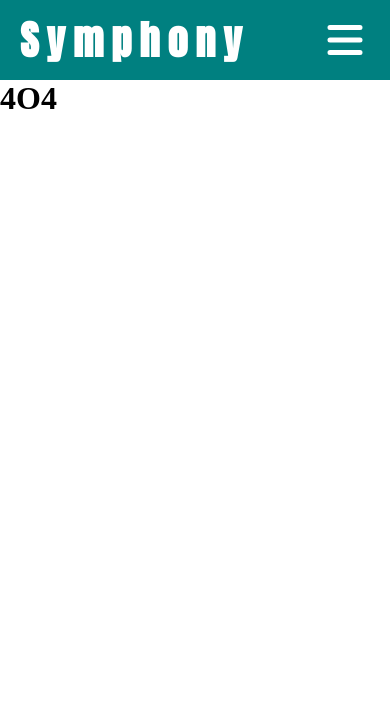
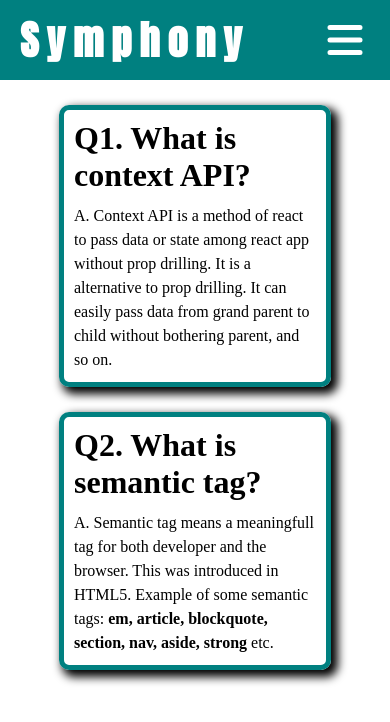
Before and after one commit to RKZeebon/Assignment-8-product-analysis, a React (Create React App) app: page /blogs in a window 390 px wide. Shown: the top 722 px of the page. Built offline with nearby package versions, Linux system fonts and the light colour scheme; a web font is replaced by a local one.

Commit message:
All done

```diff
--- a/src/App.js
+++ b/src/App.js
@@ -6,6 +6,8 @@ import Home from './Components/Home/Home';
 import Reviews from './Components/Reviews/Reviews';
 import Dashboard from './Components/Dashboard/Dashboard';
 import NotFound from './Components/NotFound/NotFound';
+import Blogs from './Components/Blogs/Blogs';
+import About from './Components/About/About';
 
 function App() {
   return (
@@ -16,6 +18,8 @@ function App() {
         <Route path='/home' element={<Home />}></Route>
         <Route path='/reviews' element={<Reviews />}></Route>
         <Route path='/dashboard' element={<Dashboard />}></Route>
+        <Route path='/blogs' element={<Blogs />}></Route>
+        <Route path='/about' element={<About />}></Route>
 
 
 
--- /dev/null
+++ b/src/Components/About/About.css
@@ -0,0 +1,5 @@
+.about {
+    text-align: center;
+    font-size: 1.5rem;
+    line-height: 3rem;
+}
--- /dev/null
+++ b/src/Components/About/About.js
@@ -0,0 +1,12 @@
+import React from 'react';
+import './About.css'
+const About = () => {
+    return (
+        <div className='about'>
+            <h1>About <span>Symphony</span></h1>
+            <p>We are here to bring the best music listening experience to you.</p>
+        </div>
+    );
+};
+
+export default About;
--- /dev/null
+++ b/src/Components/Blogs/Blogs.css
@@ -0,0 +1,34 @@
+.questions {
+    margin: 25px;
+    display: grid;
+    grid-template-columns: repeat(2, 1fr);
+}
+
+.qna {
+    min-width: 50%;
+    width: 80%;
+    margin: 25px auto;
+    border: 5px solid teal;
+    padding: 10px;
+    min-height: 250px;
+    border-radius: 10px;
+    box-shadow: 5px 5px 10px 2px;
+
+}
+
+.question {
+    margin-bottom: 10px;
+}
+
+.ans {
+    line-height: 1.5rem;
+}
+
+
+@media only screen and (max-width: 780px) {
+    .questions {
+        display: block;
+
+    }
+
+}
--- /dev/null
+++ b/src/Components/Blogs/Blogs.js
@@ -0,0 +1,19 @@
+import React from 'react';
+import './Blogs.css'
+
+const Blogs = () => {
+    return (
+        <div className='questions'>
+            <div className='qna'>
+                <h1 className='question'>Q1. What is context API?</h1>
+                <p className='ans'>A. Context API is a method of react to pass data or state among react app without prop drilling. It is a alternative to prop drilling. It can easily pass data from grand parent to child without bothering parent, and so on.</p>
+            </div>
+            <div className='qna'>
+                <h1 className='question'>Q2. What is semantic tag?</h1>
+                <p className='ans'>A. Semantic tag means a meaningfull tag for both developer and the browser. This was introduced in HTML5. Example of some semantic tags: <strong>em, article, blockquote, section, nav, aside, strong </strong>etc. </p>
+            </div>
+        </div>
+    );
+};
+
+export default Blogs;
--- /dev/null
+++ b/src/Components/NotFound/NotFound.css
@@ -0,0 +1,6 @@
+.four0four {
+    text-align: center;
+    font-size: 2rem;
+    color: teal;
+    font-family: 'Anton', sans-serif;
+}
--- a/src/Components/NotFound/NotFound.js
+++ b/src/Components/NotFound/NotFound.js
@@ -1,9 +1,14 @@
 import React from 'react';
+import image from '../../Assests/404.jpg'
+import './NotFound.css'
 
 const NotFound = () => {
+
     return (
-        <div>
-            <h1>4O4</h1>
+        <div className='four0four'>
+            <img src={image} alt="" />
+            <h1>Page Not Found</h1>
+
         </div>
     );
 };
```
Also changed, not shown: src/Assests/404.jpg (added).
